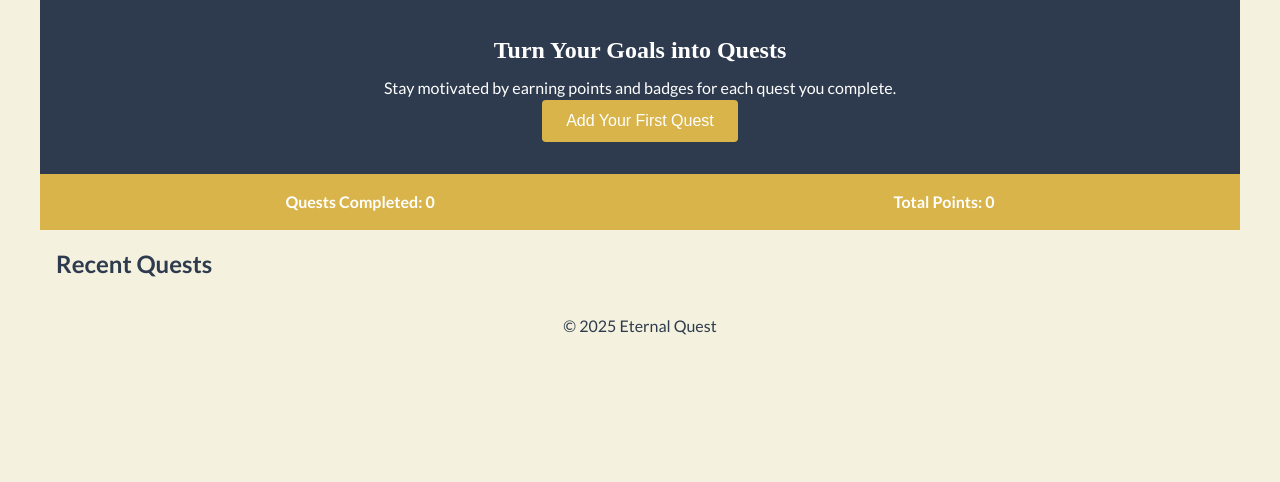
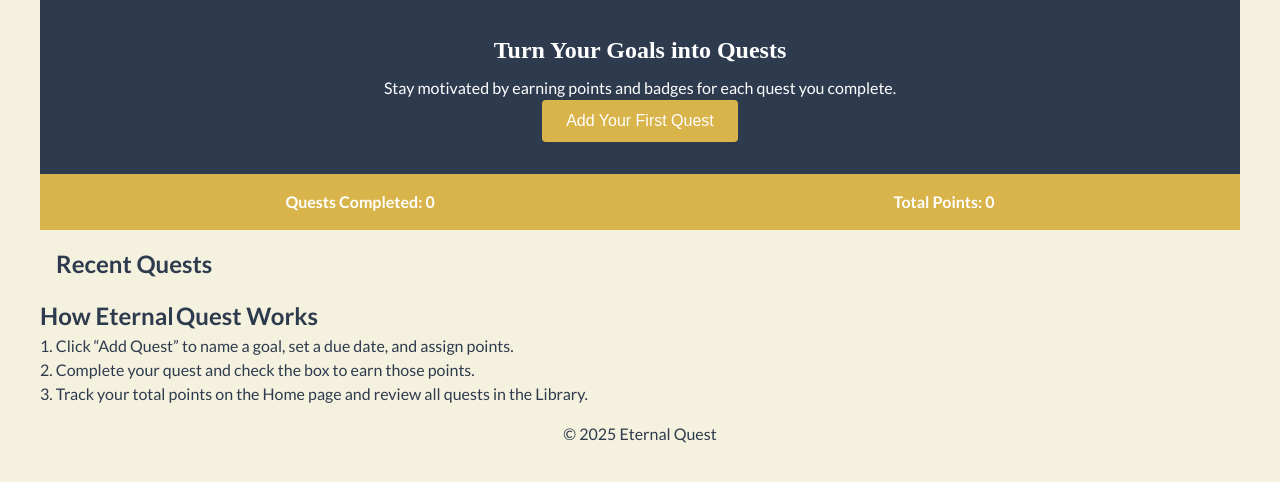
Before and after one commit to ianyoung2820/wdd131, a plain HTML site: page eternalquest/index.html in a window 1280 px wide. Shown: the part 78-560 px from the top of the page. Drawn offline with Linux system fonts and the light colour scheme; a web font is replaced by a local one.

Commit message:
W13 Update 7

```diff
--- a/eternalquest/index.html
+++ b/eternalquest/index.html
@@ -36,6 +36,15 @@
     </section>
   </main>
 
+    <section class="how-it-works">
+    <h2>How Eternal Quest Works</h2>
+    <p>
+        1. Click “Add Quest” to name a goal, set a due date, and assign points.<br>
+        2. Complete your quest and check the box to earn those points.<br>
+        3. Track your total points on the Home page and review all quests in the Library.
+    </p>
+    </section>
+</main>
   <footer>
     <p>&copy; 2025 Eternal Quest</p>
   </footer>
```
